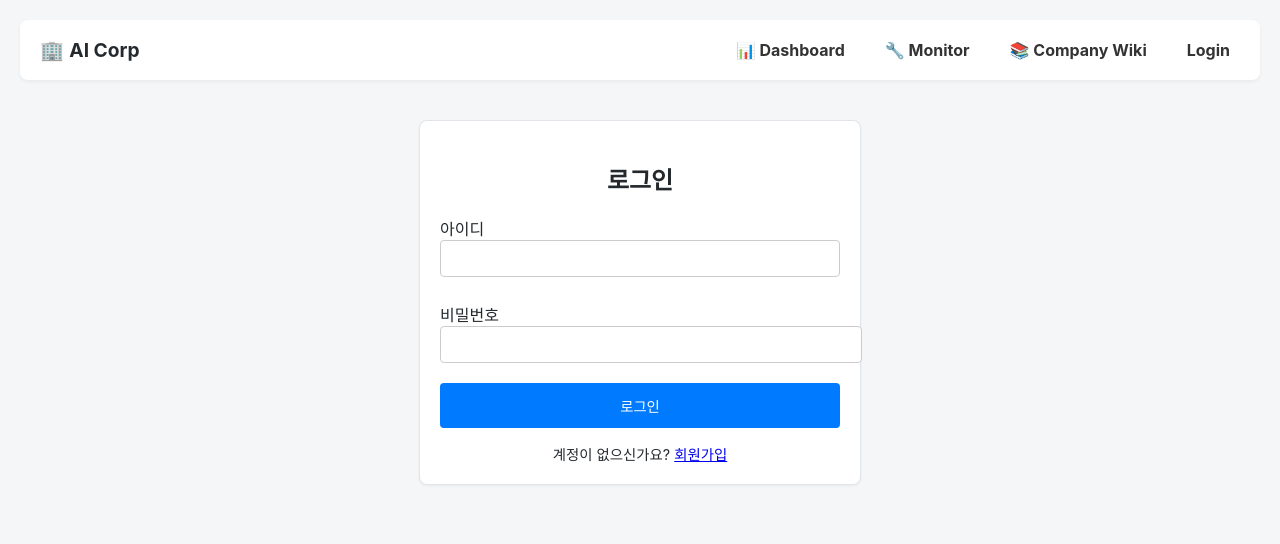
After one commit to saibie/companyAI, a Django app: page /account/login/ in a window 1280 px wide. The commit adds this page. Shown: the top 544 px of the page. Run offline with Django 5.2, Linux system fonts and the light colour scheme; some libraries are stand-ins or nearby versions.

Commit message:
django형 분화

```diff
--- /dev/null
+++ b/account/templates/account/login.html
@@ -0,0 +1,39 @@
+{% extends 'base.html' %}
+
+{% block title %}로그인 - AI Corp{% endblock %}
+
+{% block content %}
+<div class="panel" style="max-width: 400px; margin: 40px auto;">
+    <h2 style="text-align: center; margin-bottom: 20px;">로그인</h2>
+
+    <form method="post">
+        {% csrf_token %}
+
+        {% if form.errors %}
+            <div style="color: red; margin-bottom: 10px; font-size: 0.9em;">
+                아이디 또는 비밀번호가 올바르지 않습니다.
+            </div>
+        {% endif %}
+
+        <div style="margin-bottom: 15px;">
+            <label for="id_username">아이디</label>
+            <input type="text" name="username" id="id_username" required
+                   style="width: 100%; padding: 10px; border: 1px solid #ccc; border-radius: 4px;">
+        </div>
+
+        <div style="margin-bottom: 20px;">
+            <label for="id_password">비밀번호</label>
+            <input type="password" name="password" id="id_password" required
+                   style="width: 100%; padding: 10px; border: 1px solid #ccc; border-radius: 4px;">
+        </div>
+
+        <button type="submit" class="btn btn-primary" style="width: 100%; padding: 12px;">
+            로그인
+        </button>
+    </form>
+
+    <div style="text-align: center; margin-top: 15px; font-size: 0.9em;">
+        계정이 없으신가요? <a href="{% url 'account:signup' %}">회원가입</a>
+    </div>
+</div>
+{% endblock %}
--- a/account/urls.py
+++ b/account/urls.py
@@ -8,6 +8,6 @@ app_name = 'account'
 urlpatterns = [
     path('', RedirectView.as_view(url=reverse_lazy('account:login'), permanent=False)),
     path('login/', auth_views.LoginView.as_view(template_name='account/login.html'), name='login'),
-    path('logout/', auth_views.LogoutView.as_view(), name='logout'),
+    path('logout/', auth_views.LogoutView.as_view(next_page='/'), name='logout'),
     path('signup/', views.signup, name='signup'),
 ]
--- a/corp/templates/corp/agent_detail.html
+++ b/corp/templates/corp/agent_detail.html
@@ -1,4 +1,4 @@
-{% extends 'corp/base.html' %}
+{% extends 'base.html' %}
 
 {% block title %}{{ agent.name }} - Detail{% endblock %}
 
--- a/corp/templates/corp/dashboard.html
+++ b/corp/templates/corp/dashboard.html
@@ -1,4 +1,4 @@
-{% extends 'corp/base.html' %}
+{% extends 'base.html' %}
 
 {% block title %}Dashboard - AI Corp{% endblock %}
 
--- a/corp/templates/corp/monitor.html
+++ b/corp/templates/corp/monitor.html
@@ -1,4 +1,4 @@
-{% extends 'corp/base.html' %}
+{% extends 'base.html' %}
 
 {% block title %}System Monitor - AI Corp{% endblock %}
 
--- a/corp/templates/corp/wiki_detail.html
+++ b/corp/templates/corp/wiki_detail.html
@@ -1,4 +1,4 @@
-{% extends 'corp/base.html' %}
+{% extends 'base.html' %}
 
 {% block title %}{{ memory.subject }} - Wiki{% endblock %}
 
--- a/corp/templates/corp/wiki_list.html
+++ b/corp/templates/corp/wiki_list.html
@@ -1,4 +1,4 @@
-{% extends 'corp/base.html' %}
+{% extends 'base.html' %}
 
 {% block title %}Wiki - AI Corp{% endblock %}
 
--- /dev/null
+++ b/static/css/style.css
@@ -0,0 +1,103 @@
+:root {
+    --primary-color: #007bff;
+    --success-color: #28a745;
+    --danger-color: #dc3545;
+    --bg-color: #f4f6f8;
+    --panel-bg: #ffffff;
+    --border-color: #e1e4e8;
+}
+
+body {
+    font-family: -apple-system, BlinkMacSystemFont, "Segoe UI", Roboto, Helvetica, Arial, sans-serif;
+    margin: 0;
+    padding: 20px;
+    background-color: var(--bg-color);
+    color: #24292e;
+}
+
+/* Lists: Marker 제거 */
+ul { list-style: none; padding-left: 0; margin: 0; }
+
+/* Agent Tree Specific Styles */
+.agent-tree ul { padding-left: 20px; border-left: 1px solid #eee; }
+
+/* Agent Row Layout (줄바꿈 방지) */
+.agent-item-row {
+    display: flex;
+    align-items: center;
+    gap: 8px;
+    padding: 4px 0;
+    overflow: hidden; /* 넘치는 내용 숨김 */
+}
+
+.agent-name {
+    font-weight: bold;
+    color: #333;
+    text-decoration: none;
+    white-space: nowrap; /* 이름 줄바꿈 강제 금지 */
+}
+
+.role-badge {
+    font-size: 0.8em;
+    color: #666;
+    background-color: #f1f1f1;
+    padding: 2px 6px;
+    border-radius: 4px;
+
+    /* 긴 텍스트 말줄임표(...) 처리 */
+    white-space: nowrap;
+    overflow: hidden;
+    text-overflow: ellipsis;
+    max-width: 120px; /* 최대 너비 제한 */
+    cursor: help; /* 마우스 올리면 커서 변경 */
+}
+
+/* Layout Utility Classes */
+.container { max-width: 1400px; margin: 0 auto; }
+.dashboard-grid { display: flex; gap: 20px; flex-wrap: wrap; }
+.col-left { flex: 1; min-width: 320px; }
+.col-right { flex: 2; min-width: 500px; }
+
+.panel {
+    background: var(--panel-bg);
+    border: 1px solid var(--border-color);
+    padding: 20px;
+    border-radius: 8px;
+    margin-bottom: 20px;
+    box-shadow: 0 1px 3px rgba(0,0,0,0.05);
+}
+
+/* Navigation */
+.navbar {
+    background: var(--panel-bg);
+    padding: 15px 20px;
+    border-radius: 8px;
+    box-shadow: 0 2px 4px rgba(0,0,0,0.05);
+    margin-bottom: 20px;
+    display: flex;
+    align-items: center;
+    gap: 20px;
+}
+.nav-link { text-decoration: none; color: #333; font-weight: bold; padding: 5px 10px; border-radius: 4px; }
+.nav-link:hover { background-color: #eee; }
+
+/* Buttons & Forms */
+.btn { padding: 8px 16px; border: none; border-radius: 4px; cursor: pointer; color: white; font-size: 0.9em; text-decoration: none; display: inline-block; }
+.btn-primary { background-color: var(--primary-color); }
+.btn-success { background-color: var(--success-color); }
+.btn-danger { background-color: var(--danger-color); }
+
+input[type="text"], textarea, select {
+    width: 100%; padding: 8px; margin-bottom: 10px;
+    border: 1px solid #ccc; border-radius: 4px; box-sizing: border-box;
+}
+
+/* Tooltip Container */
+.tooltip-container { position: relative; display: inline-block; cursor: pointer; border-bottom: 1px dashed #666; }
+.tooltip-text {
+    visibility: hidden; width: 220px; background-color: #333; color: #fff;
+    text-align: left; border-radius: 6px; padding: 10px; position: absolute;
+    z-index: 100; top: 125%; left: 0; opacity: 0; transition: opacity 0.3s;
+    font-size: 0.85em;
+}
+.tooltip-container:hover .tooltip-text { visibility: visible; opacity: 1; }
--- /dev/null
+++ b/templates/base.html
@@ -0,0 +1,30 @@
+{% load static %}
+<!DOCTYPE html>
+<html lang="en">
+<head>
+    <meta charset="UTF-8">
+    <meta name="viewport" content="width=device-width, initial-scale=1.0">
+    <title>{% block title %}AI Corp{% endblock %}</title>
+    <script src="https://unpkg.com/htmx.org@1.9.10"></script>
+    <link rel="stylesheet" href="{% static 'css/style.css' %}">
+    {% block extra_head %}{% endblock %}
+</head>
+<body>
+    <div class="container">
+        <div class="navbar">
+            <span style="font-size: 1.2em; margin-right: auto;">🏢 <strong>AI Corp</strong></span>
+            <a href="{% url 'corp:dashboard' %}" class="nav-link">📊 Dashboard</a>
+            <a href="{% url 'corp:monitor' %}" class="nav-link">🔧 Monitor</a>
+            <a href="{% url 'corp:wiki_list' %}" class="nav-link">📚 Company Wiki</a>
+            {% if request.user.is_authenticated %}
+                <span style="color: #666; font-size: 0.9em;">User: {{ request.user.username }}</span>
+                {% else %}
+                <a href="{% url 'account:login' %}" class="nav-link">Login</a>
+            {% endif %}
+        </div>
+
+        {% block content %}
+        {% endblock %}
+    </div>
+</body>
+</html>
```
Also changed, not shown: account/templates/account/signup.html (added, +36 -0 lines), corp/templates/corp/base.html (deleted, +0 -129 lines), source/settings/__init__.py (+7 -3 lines).
